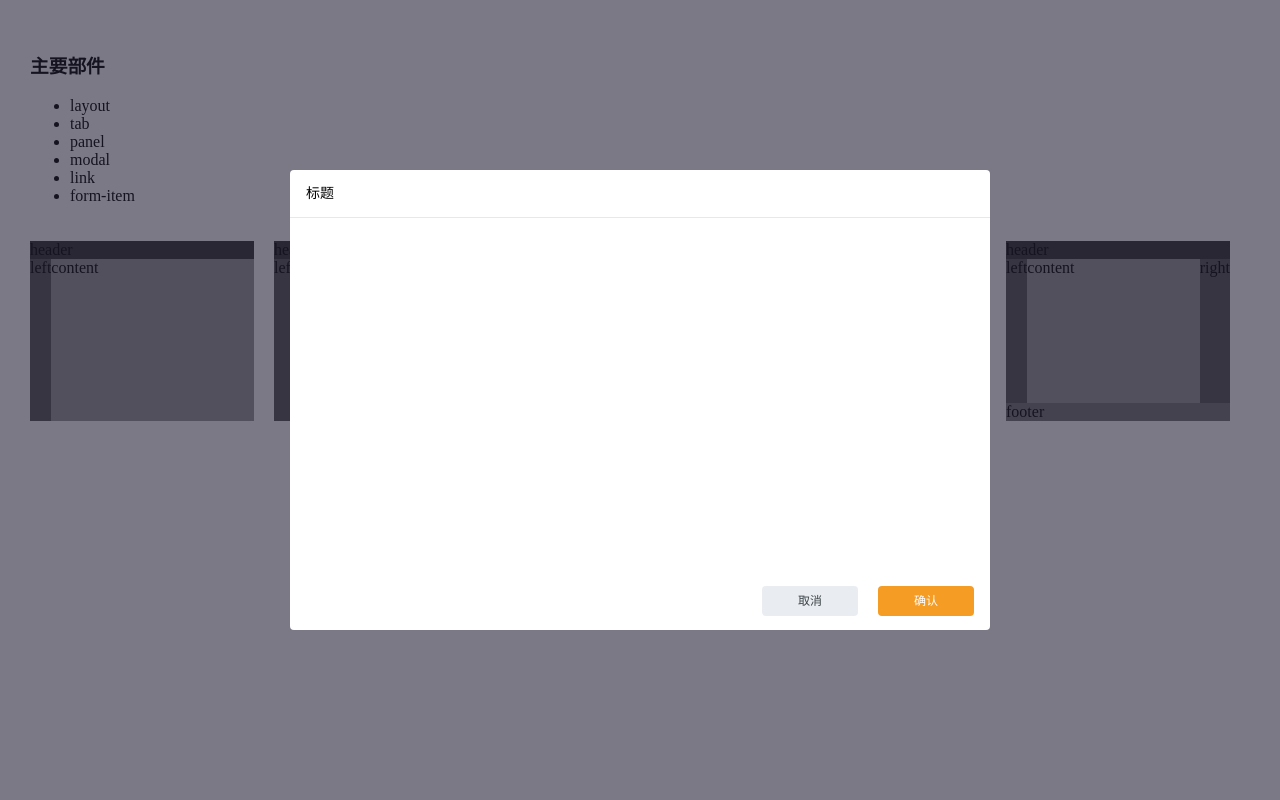
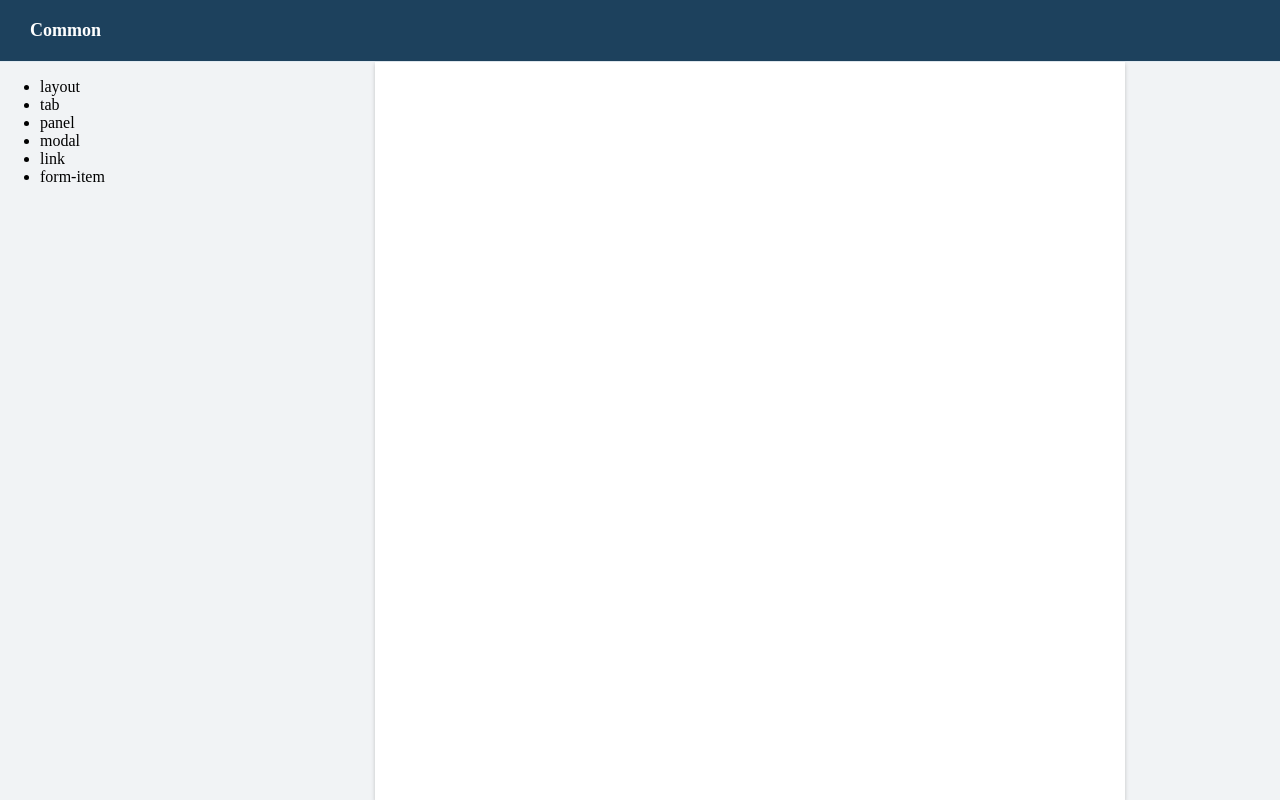
Before and after one commit to liyueyu/common-style, a Vue app: page / in a window 1280 px wide. Built offline with nearby package versions, Linux system fonts and the light colour scheme; a small style sheet from the web is missing.

Commit message:
layout: 文档页面结构添加

```diff
--- a/package.json
+++ b/package.json
@@ -1,5 +1,5 @@
 {
-  "name": "hello-world",
+  "name": "common-style",
   "version": "0.1.0",
   "private": true,
   "scripts": {
--- a/src/css/button.less
+++ b/src/css/button.less
@@ -1,4 +1,3 @@
-@import "theme";
 @btnMinWidth: 96px;
 @btnBgGray: #e9ecf1;
 .btnColor(@btnColor) {
--- a/src/css/common.less
+++ b/src/css/common.less
@@ -1,9 +1,138 @@
+/*
 
+
+*/
+
+// text
+.text-theme {
+  color: @theme;
+}
+.text-red {
+  color: @red; // require，error, warn
+}
+.text-tips {
+  color: @textTips;
+}
+.text-secondary {
+  color: @textSecondary;
+}
+.text-file {
+  color: @textFile;
+}
+.text-center {
+  text-align: center;
+}
+.text-right {
+  text-align: right;
+}
+.text-left {
+  text-align: left;
+}
+.text-hover-theme {
+  &:hover {
+    cursor: pointer;
+    color: @theme;
+  }
+}
+.text-disabled {
+  cursor: not-allowed;
+  opacity: .6;
+}
+
+// float
+.float-l {
+  float: left;
+}
+.float-r {
+  float: right;
+}
+.float-none {
+  float: none;
+}
+
+// clear float
+.clearfix:before, .clearfix:after {
+  content: '';
+  display: block;
+  height: 0;
+  overflow: hidden
+}
+.clearfix:after {
+  clear: both
+}
+.clearfix {
+  zoom: 1
+}
+
+// scroll 滚动相关
 .scroll-auto {
   overflow: auto;
 }
-// 缓冲滚动
-.scrolling-touch {
+.scrolling-touch { // 缓冲滚动
   -webkit-overflow-scrolling: touch;
   overflow-scrolling: touch;
 }
+
+// 边线
+.border-b {
+  border-bottom: 1px solid @borderColor;
+}
+.border-r {
+  border-right: 1px solid @borderColor;
+}
+.border-t {
+  border-top: 1px solid @borderColor;
+}
+.border-l {
+  border-left: 1px solid @borderColor;
+}
+
+.ellipsis {
+  text-overflow: ellipsis;
+  overflow: hidden;
+  white-space: nowrap;
+  word-break: break-all;
+}
+.ellipsis-2 {
+  overflow:hidden;
+  text-overflow:ellipsis;
+  display:-webkit-box;
+  -webkit-box-orient:vertical;
+  -webkit-line-clamp:2;
+}
+
+// 滚动条重置
+
+::-webkit-scrollbar {
+  overflow: visible;
+  width: 10px;
+  height: 10px;
+}
+
+::-webkit-scrollbar-button {
+  width: 0;
+  height: 0;
+}
+::-webkit-scrollbar-track {
+  background-color:#fff;
+}
+
+::-webkit-scrollbar-thumb {
+  border-radius: 6px;
+  border-color: #fff;
+  border-width: 2px;
+  border-style: solid;
+  background-color:#c2cbd0;
+}
+
+::-webkit-scrollbar-thumb:hover {
+  background-color: #98a1a8;
+}
+
+::-webkit-scrollbar-thumb:active {
+  background-color: #748089;
+}
+
+::-webkit-scrollbar-corner {
+  background: #fff;
+}
--- a/src/css/modal.less
+++ b/src/css/modal.less
@@ -1,4 +1,6 @@
-// 通用的modal 窗口容器组件样式
+/*
+    通用的modal 窗口容器组件样式
+*/
 
 .ui-modal {
     position: fixed;
@@ -61,6 +63,7 @@
     padding: 0 16px;
     border-bottom: 1px solid #e1eaf1;
 }
+
 .ui-modal-footer {
     position: absolute;
     left: 0;
--- a/src/css/reset.less
+++ b/src/css/reset.less
@@ -6,6 +6,7 @@ html,body,p,div,span,i,strong,button,input,textarea {
 html,body {
   padding: 0;
   margin: 0;
+  height: 100%;
 }
 button {
   outline: none;
--- a/src/css/theme.less
+++ b/src/css/theme.less
@@ -2,24 +2,17 @@
 @theme: #F59C25;
 @themeHover: #FF9200;
 @greed: #3eb78f;
-
-@borderRadius: 4px;
-
-/*
+@red: #F35959;
+@yellowGreed: #97D325;
 
 
+// text color
 
+@textTips: #98A1A8;
+@textPlaceholder: #9fa4a6;
+@textSecondary: #646B6E;
+@textFile: #345791;
 
-
-阿孟跟着小老头来到望魂谷谷底的山洞中，山洞中间有个巨大的五色晶石，
-洞内被晶石的光芒照得很亮，山洞内还均匀分布着五条深不见底暗道。
-“你看”，小老头道。
-阿孟顺声一看，发现小老头的身上正慢慢显现出五条锁链，
-他的四肢和腰部分别被这些锁链捆住，而锁链正是从五色晶石里延伸出的。
-“虽然不能告诉你我是谁，但是若是你小子能帮我解开”
-
-
-
-
-
-*/
+// border
+@borderRadius: 4px;
+@borderColor: #e1eaf1;
--- a/src/css/ui.less
+++ b/src/css/ui.less
@@ -1,4 +1,5 @@
 @import "https://at.alicdn.com/t/font_209602_gyc9q9djwr5.css";
+@import "theme"; // 引入主题色文件（在组件文件上引入）
 @import "common";
 @import "layout";
 @import "button";
--- /dev/null
+++ b/src/pages/LeftMenu.vue
@@ -0,0 +1,15 @@
+<template>
+    <ul>
+        <li>layout</li>
+        <li>tab</li>
+        <li>panel</li>
+        <li>modal</li>
+        <li>link</li>
+        <li>form-item</li>
+    </ul>
+</template>
+<script>
+    export default {
+        name: 'LeftMenu'
+    }
+</script>
--- /dev/null
+++ b/src/pages/MainPage.vue
@@ -0,0 +1,22 @@
+<template>
+    <div class="main-page">
+
+    </div>
+</template>
+
+<script>
+    export default {
+        name: 'MainPage'
+    }
+</script>
+
+<style lang="less" scoped>
+    .main-page {
+        height: 100%;
+        background: #fff;
+        margin: 0 auto;
+        width: 90%;
+        max-width: 750px;
+        box-shadow: 0 2px 4px rgba(0, 0, 0, 0.2);
+    }
+</style>
--- a/src/pages/Root.vue
+++ b/src/pages/Root.vue
@@ -1,106 +1,52 @@
 <template>
-  <div class="root-page">
-    <h1></h1>
-    <h3>主要部件</h3>
-    <ul>
-        <li>layout</li>
-        <li>tab</li>
-        <li>panel</li>
-        <li>modal</li>
-        <li>link</li>
-        <li>form-item</li>
-    </ul>
-    <div>
-        <div class="layout-wrap">
-            <div class="ui-flex-grid vertical-center horizontally-stretch" style="height: 100%">
-                <div class="ui-flex-grid-none bg-gray-3">header</div>
+    <div class="root-page ui-flex-grid vertical-center horizontally-stretch">
+      <div class="ui-flex-grid-none ">
+          <header class="page-header border-b">
+              Common
+              <!-- Style Doc-->
+          </header>
+      </div>
       <div class="ui-flex-grid-item ui-flex-grid horizontally-stretch" >
-                    <div class="ui-flex-grid-none bg-gray-5">left</div>
-                    <div class="ui-flex-grid-item bg-gray-9">
-                        content
+          <div class="ui-flex-grid-none left-menu">
+              <left-menu></left-menu>
+          </div>
+          <div class="ui-flex-grid-item">
+              <main-page></main-page>
           </div>
       </div>
-            </div>
-        </div>
-        <div class="layout-wrap">
-            <div class="ui-flex-grid vertical-center horizontally-stretch" style="height: 100%">
-                <div class="ui-flex-grid-none bg-gray-3">header</div>
-                <div class="ui-flex-grid-item ui-flex-grid horizontally-stretch" >
-                    <div class="ui-flex-grid-none bg-gray-5">left</div>
-                    <div class="ui-flex-grid-item vertical-center ui-flex-grid horizontally-stretch">
-                        <div class="ui-flex-grid-none bg-gray-7">top</div>
-                        <div class="ui-flex-grid-item bg-gray-9 scroll-auto">
-                                content
-                        </div>
-                    </div>
-                </div>
-            </div>
-        </div>
-        <div class="layout-wrap">
-            <div class="ui-flex-grid vertical-center horizontally-stretch" style="height: 100%">
-                <div class="ui-flex-grid-none bg-gray-3">header</div>
-                <div class="ui-flex-grid-item ui-flex-grid horizontally-stretch" >
-                    <div class="ui-flex-grid-none bg-gray-5">left</div>
-                    <div class="ui-flex-grid-item vertical-center ui-flex-grid horizontally-stretch">
-                        <div class="ui-flex-grid-none bg-gray-7">top</div>
-                        <div class="ui-flex-grid-item bg-gray-9 scroll-auto">
-                                content
-                        </div>
-                    </div>
-                    <div class="ui-flex-grid-none bg-gray-5">right</div>
-                </div>
-            </div>
-        </div>
-        <div class="layout-wrap">
-            <div class="ui-flex-grid vertical-center horizontally-stretch" style="height: 100%">
-                <div class="ui-flex-grid-none bg-gray-3">header</div>
-                <div class="ui-flex-grid-item ui-flex-grid horizontally-stretch" >
-                    <div class="ui-flex-grid-none bg-gray-5">left</div>
-                    <div class="ui-flex-grid-item vertical-center ui-flex-grid horizontally-stretch">
-                        <div class="ui-flex-grid-item bg-gray-9 scroll-auto">
-                                content
-                        </div>
-                        <div class="ui-flex-grid-none bg-gray-7">bottom</div>
-                    </div>
-                    <div class="ui-flex-grid-none bg-gray-5">right</div>
-                </div>
-            </div>
-        </div>
-        <div class="layout-wrap">
-            <div class="ui-flex-grid vertical-center horizontally-stretch" style="height: 100%">
-                <div class="ui-flex-grid-none bg-gray-3">header</div>
-                <div class="ui-flex-grid-item ui-flex-grid horizontally-stretch" >
-                    <div class="ui-flex-grid-none bg-gray-5">left</div>
-                    <div class="ui-flex-grid-item bg-gray-9">
-                        content
-                    </div>
-                    <div class="ui-flex-grid-none bg-gray-5">right</div>
-                </div>
-                <div class="ui-flex-grid-none bg-gray-7">footer</div>
-            </div>
-        </div>
-    </div>
-      <div>
-
-      </div>
-      <modal></modal>
     </div>
 </template>
 
 <script>
-import Modal from "../components/Modal/Modal"
+import LeftMenu from './LeftMenu'
+import MainPage from './MainPage'
+
 export default {
   name: 'Root',
-    components: {Modal},
+    components: {
+        MainPage,
+        LeftMenu
+    },
     props: {
     msg: String
   }
 }
 </script>
 
-<style lang="less" scoped>
+<style lang="less">
     .root-page {
-        padding: 30px;
+        height: 100%;
+        min-width: 800px;
+        background-color: #f1f3f5;
+        .page-header {
+            padding: 20px 30px;
+            font-size: 18px;
+            font-weight: bold;
+            color: #fff;
+            background-color: #1d415d ;
+        }
+        .left-menu {
+            width: 220px;
         }
         .layout-wrap {
             display: inline-block;
@@ -121,5 +67,5 @@ export default {
         .bg-gray-9 {
             background-color: #999;
         }
-
+    }
 </style>
```
Also changed, not shown: src/pages/cssComponents/layout.vue (added, +78 -0 lines), 1 other file (tests, documents, lock files or other folders). Lines whose indentation alone changed are shown as unchanged.
